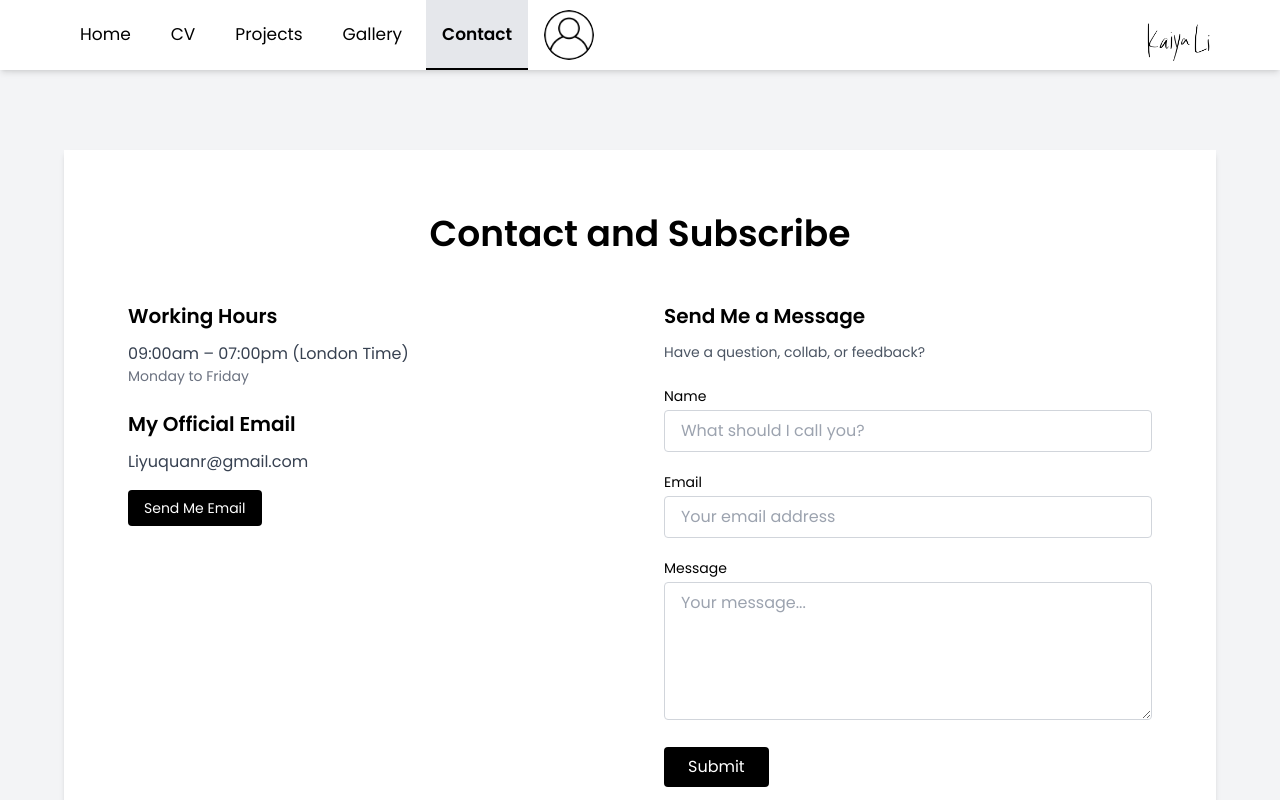
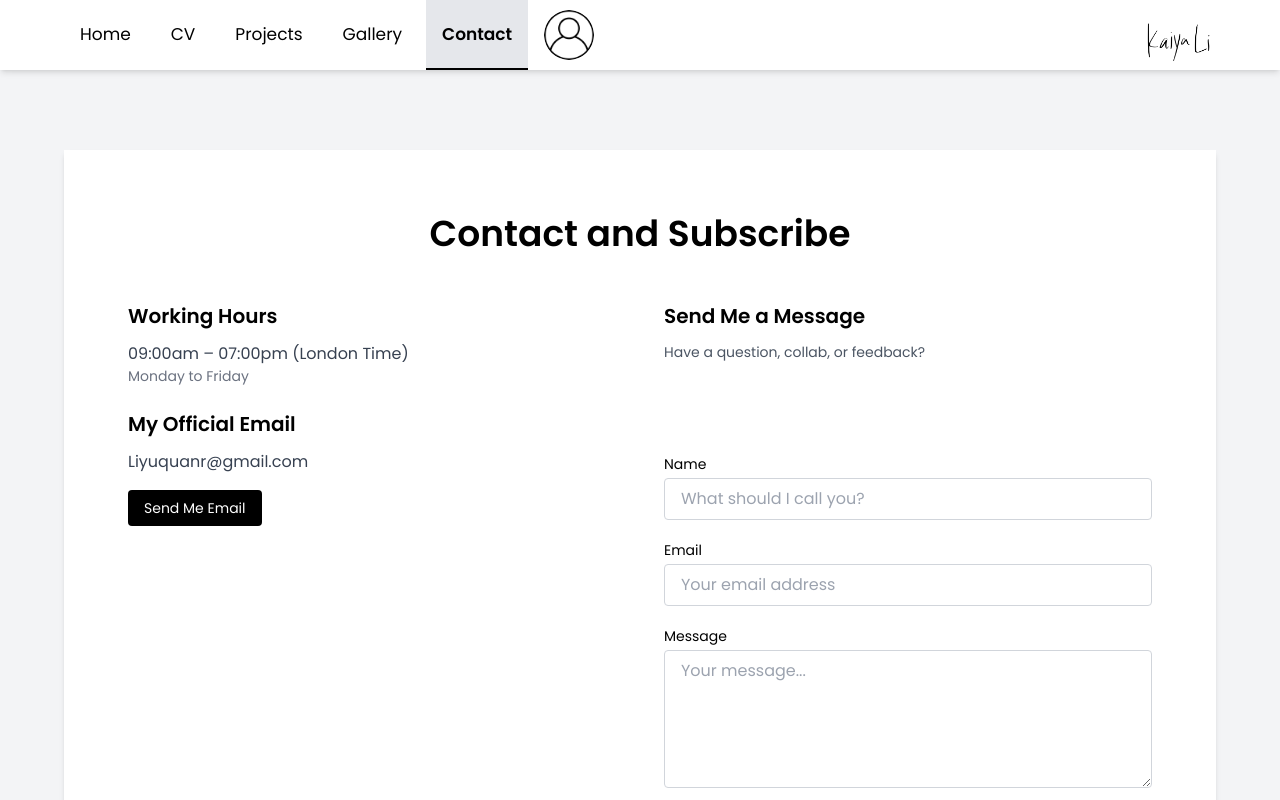
Before and after one commit to goosexgoose/my-portfolio, a Next.js app: page /contact in a window 1280 px wide. Shown: the top 800 px of the page. Built offline with nearby package versions, Linux system fonts and the light colour scheme; no server answers.

Commit message:
update contact page

```diff
--- a/app/contact/page.tsx
+++ b/app/contact/page.tsx
@@ -4,7 +4,6 @@ import React, { useState } from 'react';
 import { db } from '@/lib/firebaseClient';
 import { collection, addDoc, Timestamp } from 'firebase/firestore';
 import emailjs from 'emailjs-com';
-
 
 export default function ContactPage() {
   const [nickname, setNickname] = useState('');
@@ -78,11 +77,14 @@ export default function ContactPage() {
             <h2 className="text-xl font-semibold mb-3">Send Me a Message</h2>
             <p className="text-sm text-gray-600 mb-6">Have a question, collab, or feedback?</p>
 
-            {status && (
-              <div className="mb-4 text-sm bg-yellow-100 border-l-4 border-yellow-400 text-yellow-800 p-3 rounded">
-                {status}
-              </div>
-            )}
+            {/* 👇 Reserved space to prevent layout shift */}
+            <div className="min-h-[52px] mb-4">
+              {status && (
+                <div className="text-sm bg-yellow-100 border-l-4 border-yellow-400 text-yellow-800 p-3 rounded">
+                  {status}
+                </div>
+              )}
+            </div>
 
             <form onSubmit={handleSubmit} className="space-y-5">
               <div>
```
